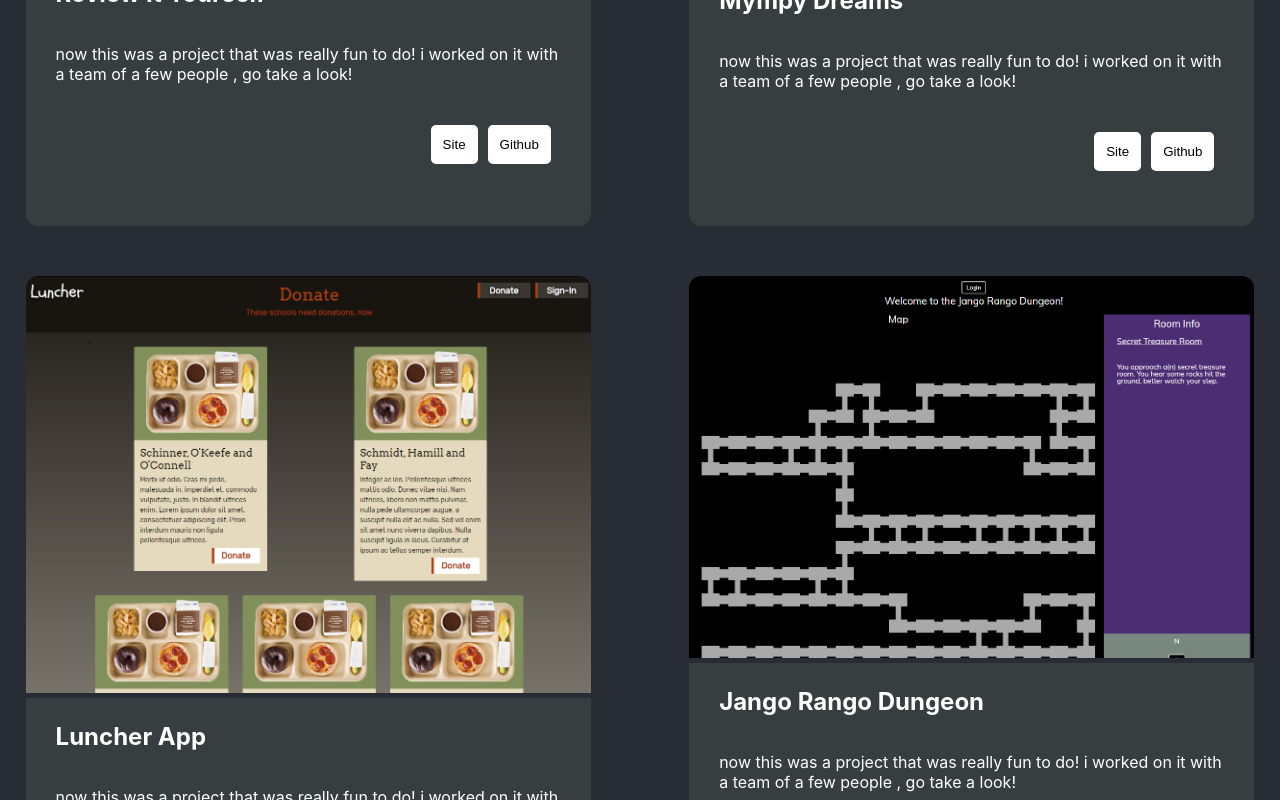
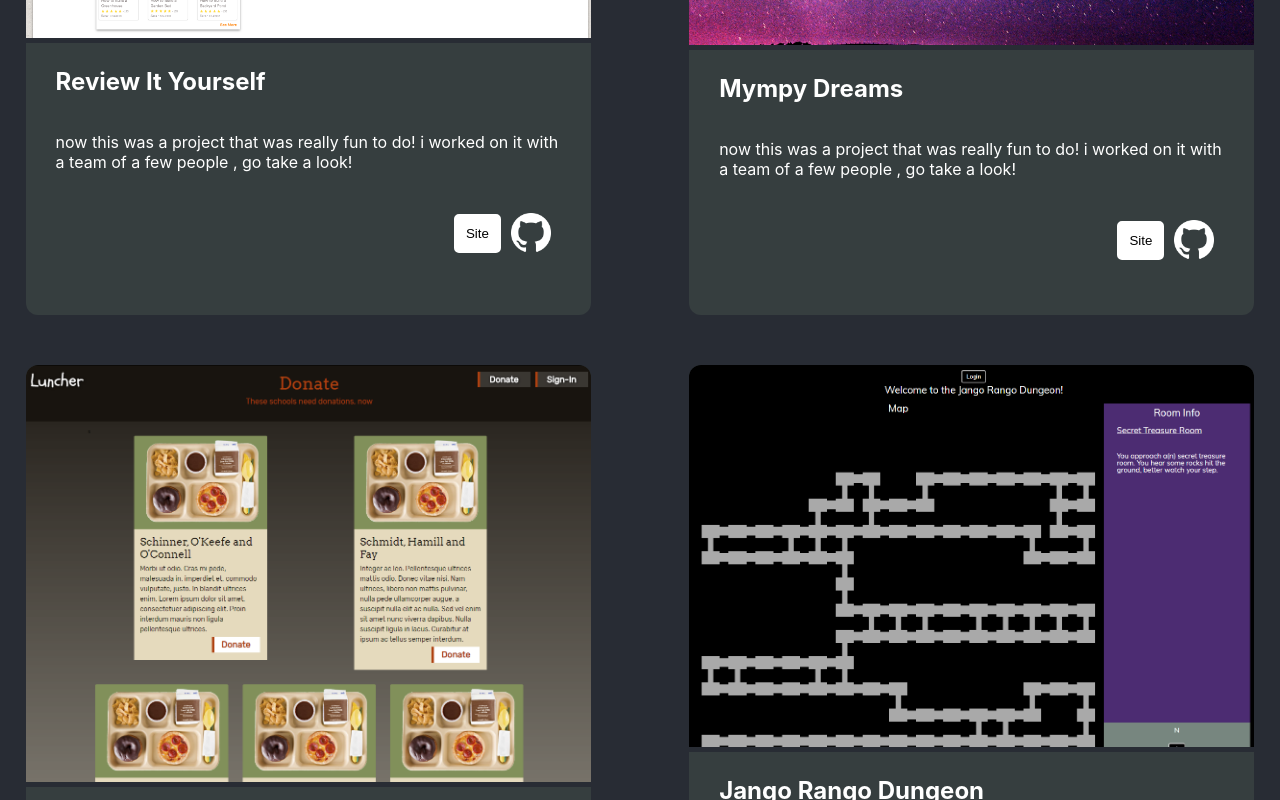
Before and after one commit to NickStrick/My-Portfolio, a React (Create React App) app in the folder portfolio/: page / in a window 1280 px wide. Shown: the part 1120-1920 px from the top of the page. Built offline with nearby package versions, Linux system fonts and the light colour scheme.

Commit message:
added some classes and new html to the page

```diff
--- a/portfolio/src/components/Project List/Project.js
+++ b/portfolio/src/components/Project List/Project.js
@@ -1,4 +1,5 @@
 import React from 'react';
+import gitLogo from '../../images/GitHub-Mark-Light-64px.png'
 
 const Project = (props) => {
     if (!(props.project.name)) {
@@ -14,7 +15,7 @@ const Project = (props) => {
                 <h2 className='title'>{name}</h2>
                 <p aria-label={'project-description'}>{description}</p>
                 <div className='project-links'>
-                    <button target="_blank" onClick={() => window.open(link)}>Github</button>
+                    <img src={gitLogo} target="_blank" onClick={() => window.open(link)} />
                     {props.project.deployed && <button target="_blank" onClick={() => window.open(props.project.deployed)}>Site</button>}</div>
 
             </div>
--- a/portfolio/src/components/Project List/ProjectList.js
+++ b/portfolio/src/components/Project List/ProjectList.js
@@ -4,13 +4,17 @@ import Project from './Project.js';
 const ProjectList = (props) => {
 
     return (
+        <>
 
-        <div className="projects" id='portfolio'>
-            {props.projects.map((project, index) =>
-                <Project project={project} key={index} />
-            )}
 
-        </div>
+            <div className="projects" id='portfolio'>
+                <h1 className='port-head'>Portfolio</h1>
+                <div className='project-list'>
+                    {props.projects.map((project, index) =>
+                        <Project project={project} key={index} />
+                    )}</div>
+
+            </div></>
     );
 }
 
```
